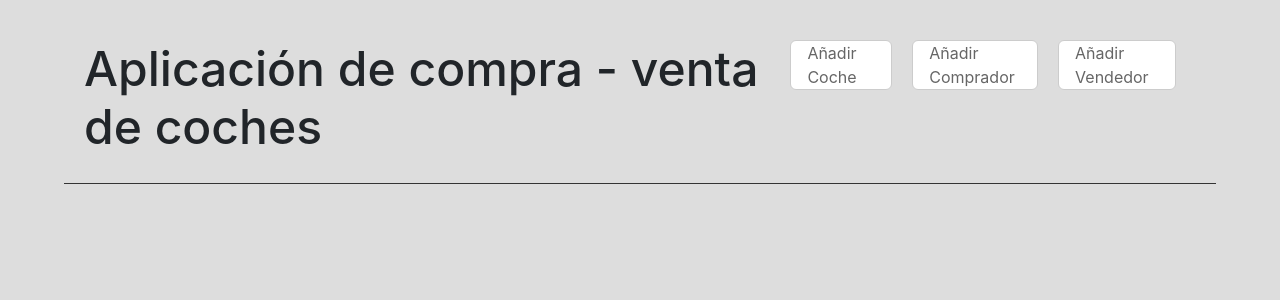
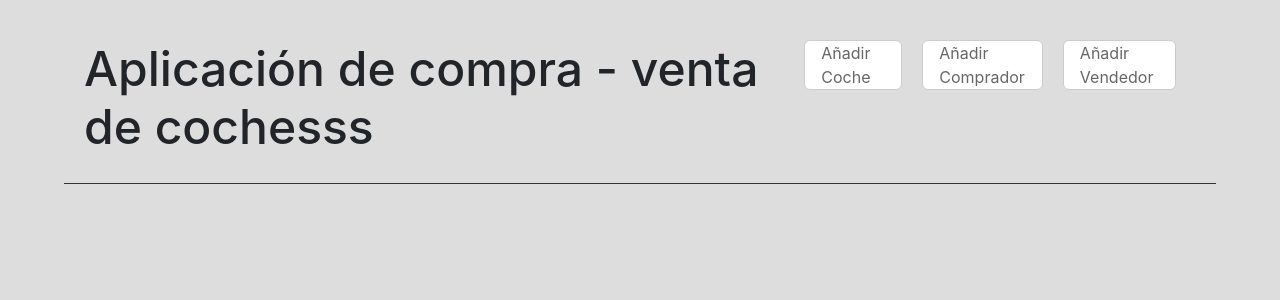
Before and after one commit to rbocache/aplicacion_coches, a PHP site: page / in a window 1280 px wide. Shown: the top 300 px of the page. Run offline with PHP 8.4, Linux system fonts and the light colour scheme; some libraries are stand-ins or nearby versions.

Commit message:
Añado dos s

```diff
--- a/index.php
+++ b/index.php
@@ -1,5 +1,5 @@
 <?php
-$title = "Aplicación de compra - venta de coches";
+$title = "Aplicación de compra - venta de cochesss";
 
 include "./classes/class.forms.php";
 include "./templates/header.php"; ?>
```
